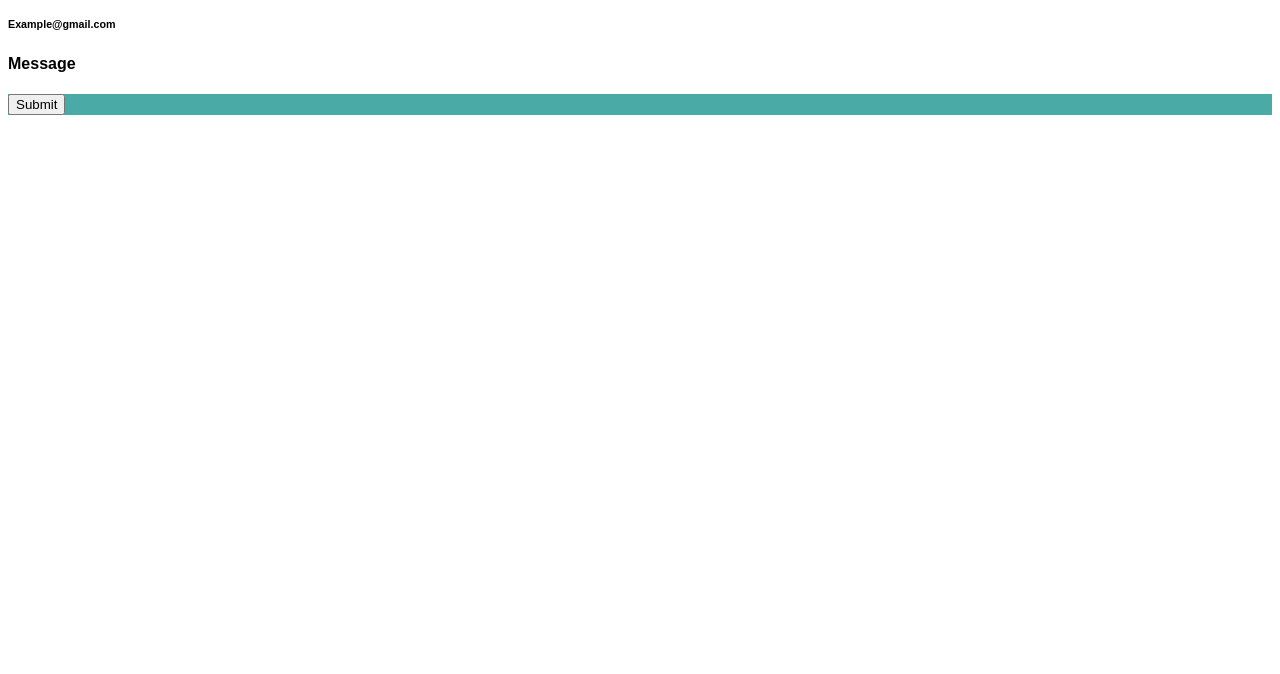
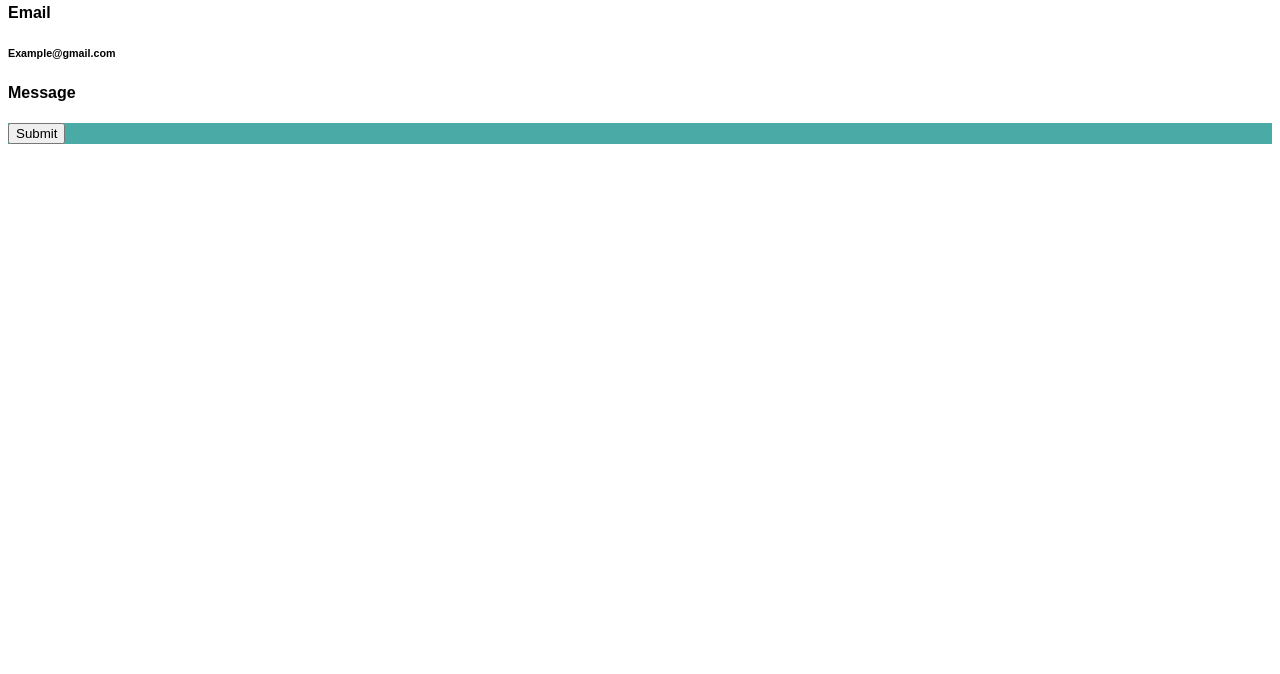
Before and after one commit to mGrill23/basic-portfolio, a plain HTML site: page contact.html in a window 1280 px wide. Shown: the part 126-800 px from the top of the page. Drawn offline with Linux system fonts and the light colour scheme.

Commit message:
FixingLowerBody

```diff
--- a/assets/css/style.css
+++ b/assets/css/style.css
@@ -38,3 +38,8 @@ body{
 .title{
     float: right;
 }
+
+.lower{
+    margin-top: 50px;
+    background-color: #ffffff;
+}
--- a/contact.html
+++ b/contact.html
@@ -20,6 +20,7 @@
         </div>
     </div>
 
+    <div class="lower">
         <div class="form">
             <div class="title">
             <h2>Contact</h2>
@@ -45,5 +46,7 @@
                 </div>
 
             </div>
+
+        </div>
 </body>
 </html>
```
Also changed, not shown: index.html (+1 -1 lines). Lines whose indentation alone changed are shown as unchanged.
